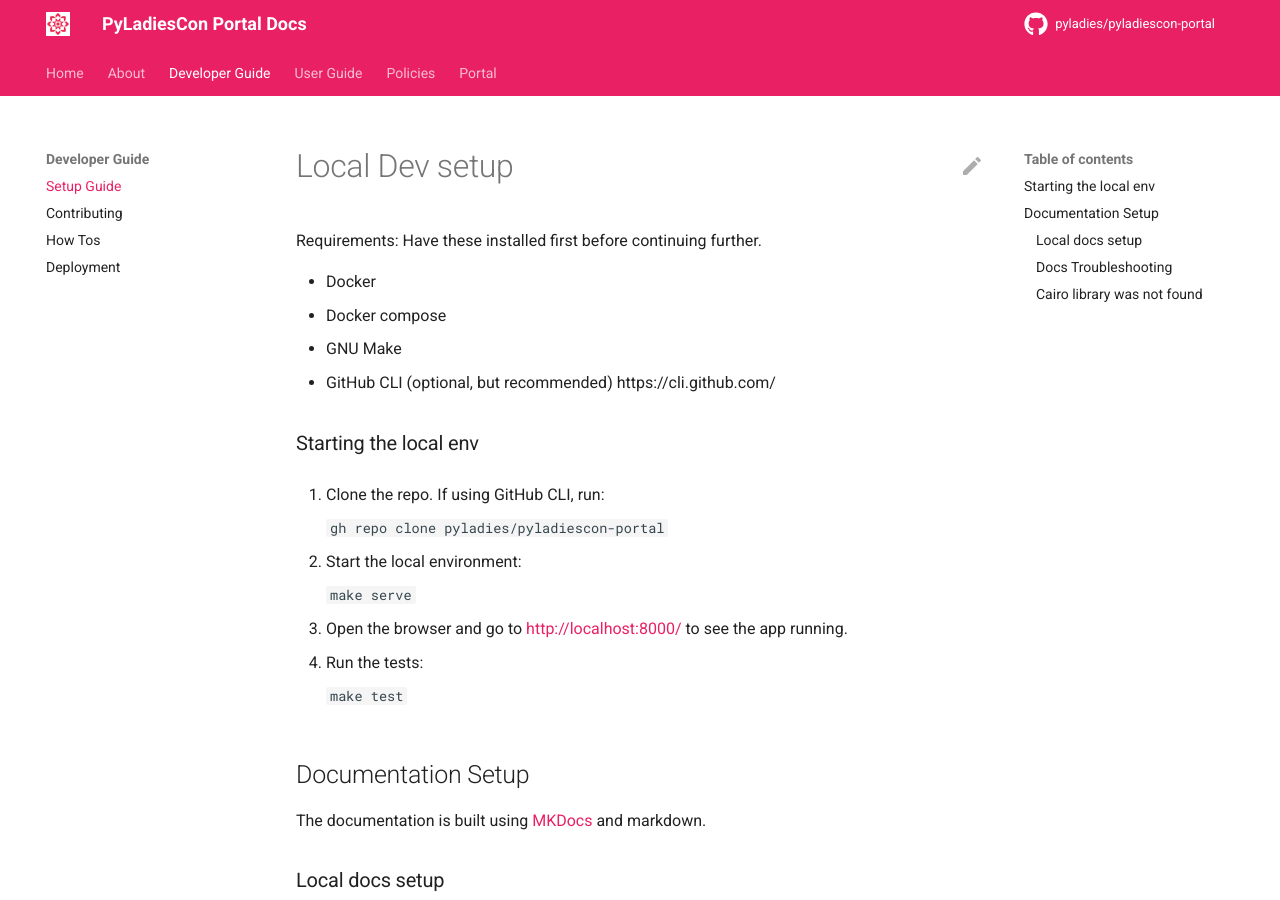
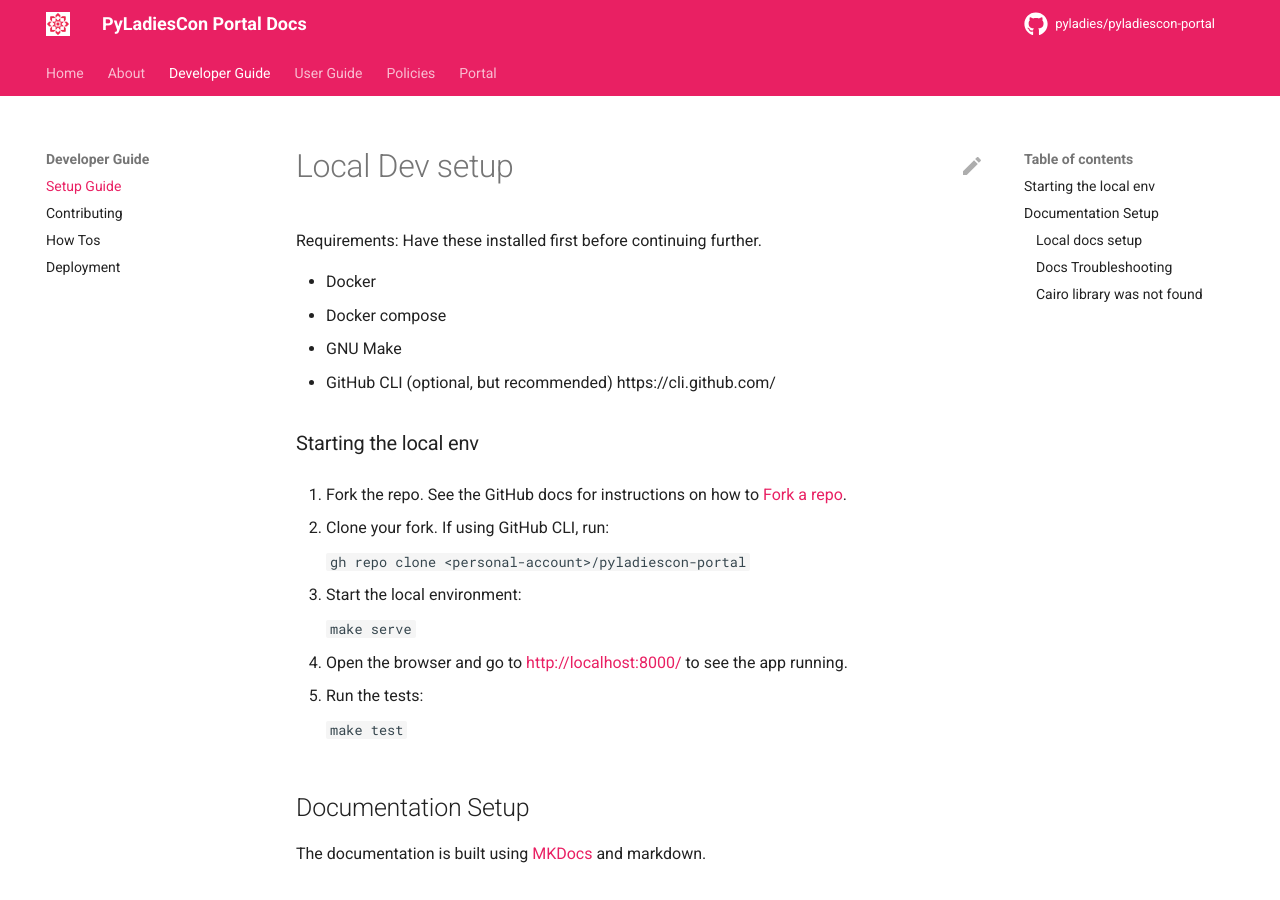
Before and after one commit to pyladies/pyladiescon-portal, an MkDocs documentation site: the page built from docs/developer/setup.md, in a window 1280 px wide and 900 px high. Built offline with MkDocs 1.6.1 and Material for MkDocs 9.7.7, drawn with Linux system fonts in a browser that asks for light colours; comment, search, counter and statistics services are not loaded.

Commit message:
Add CONTRIBUTING.md and update docs (#148)
Co-authored-by: Mileva Van Tuyl <Mileva.Vantuyl@analog.com>
Co-authored-by: Mariatta <Mariatta@users.noreply.github.com>

````diff
--- a/docs/developer/setup.md
+++ b/docs/developer/setup.md
@@ -15,21 +15,23 @@ Requirements: Have these installed first before continuing further.
 
 ### Starting the local env
 
-1. Clone the repo. If using GitHub CLI, run:
+1. Fork the repo. See the GitHub docs for instructions on how to [Fork a repo](https://docs.github.com/en/pull-requests/collaborating-with-pull-requests/working-with-forks/fork-a-repo).
+
+2. Clone your fork. If using GitHub CLI, run:
 
     ```
-    gh repo clone pyladies/pyladiescon-portal
+    gh repo clone <personal-account>/pyladiescon-portal
     ```
 
-2. Start the local environment:
+3. Start the local environment:
 
     ```
     make serve
     ```
 
-3. Open the browser and go to <http://localhost:8000/> to see the app running.
+4. Open the browser and go to <http://localhost:8000/> to see the app running.
 
-4. Run the tests:
+5. Run the tests:
 
     ```
     make test
````
Also changed, not shown: CONTRIBUTING.md (added, +5 -0 lines), docs/developer/contributing.md (+6 -3 lines).
